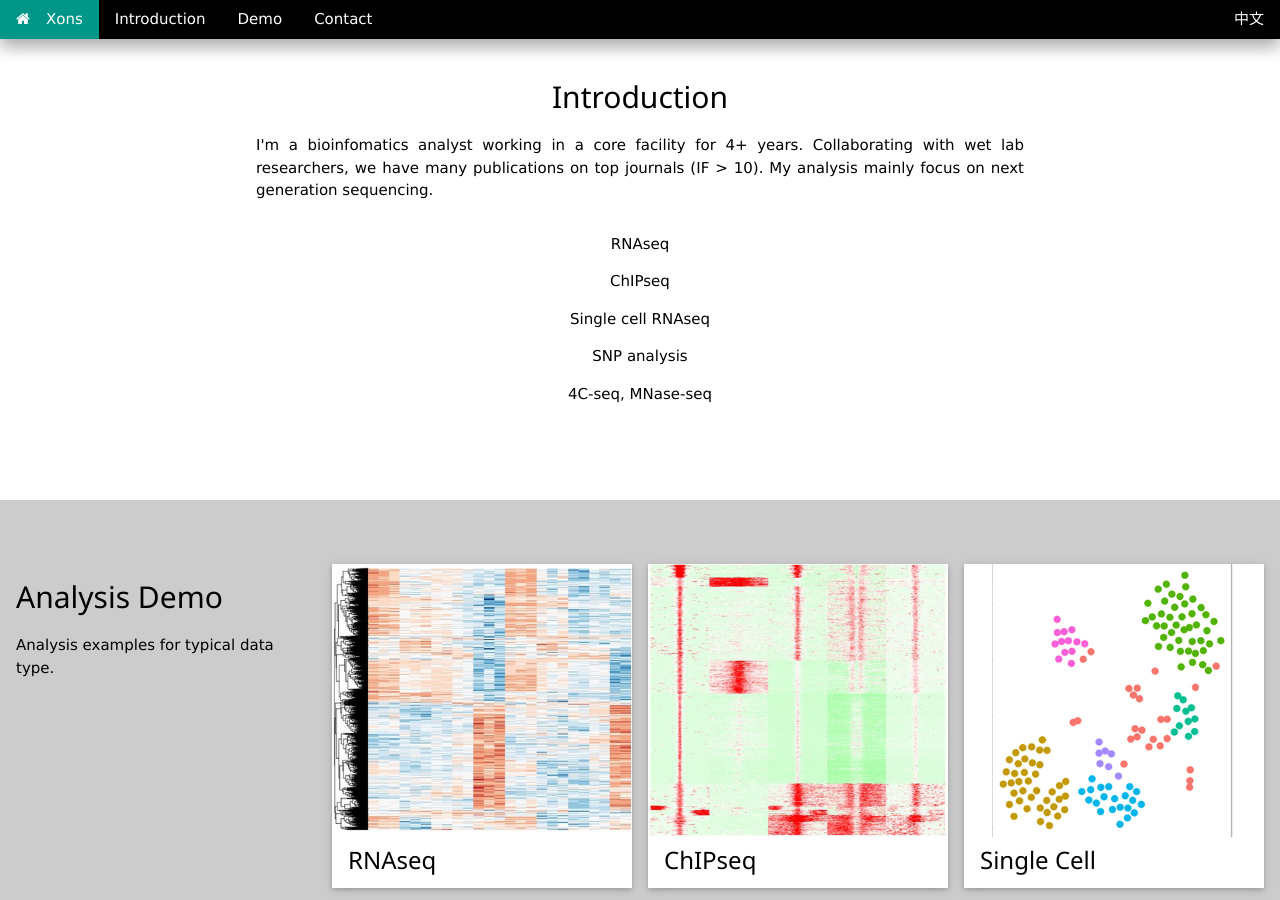
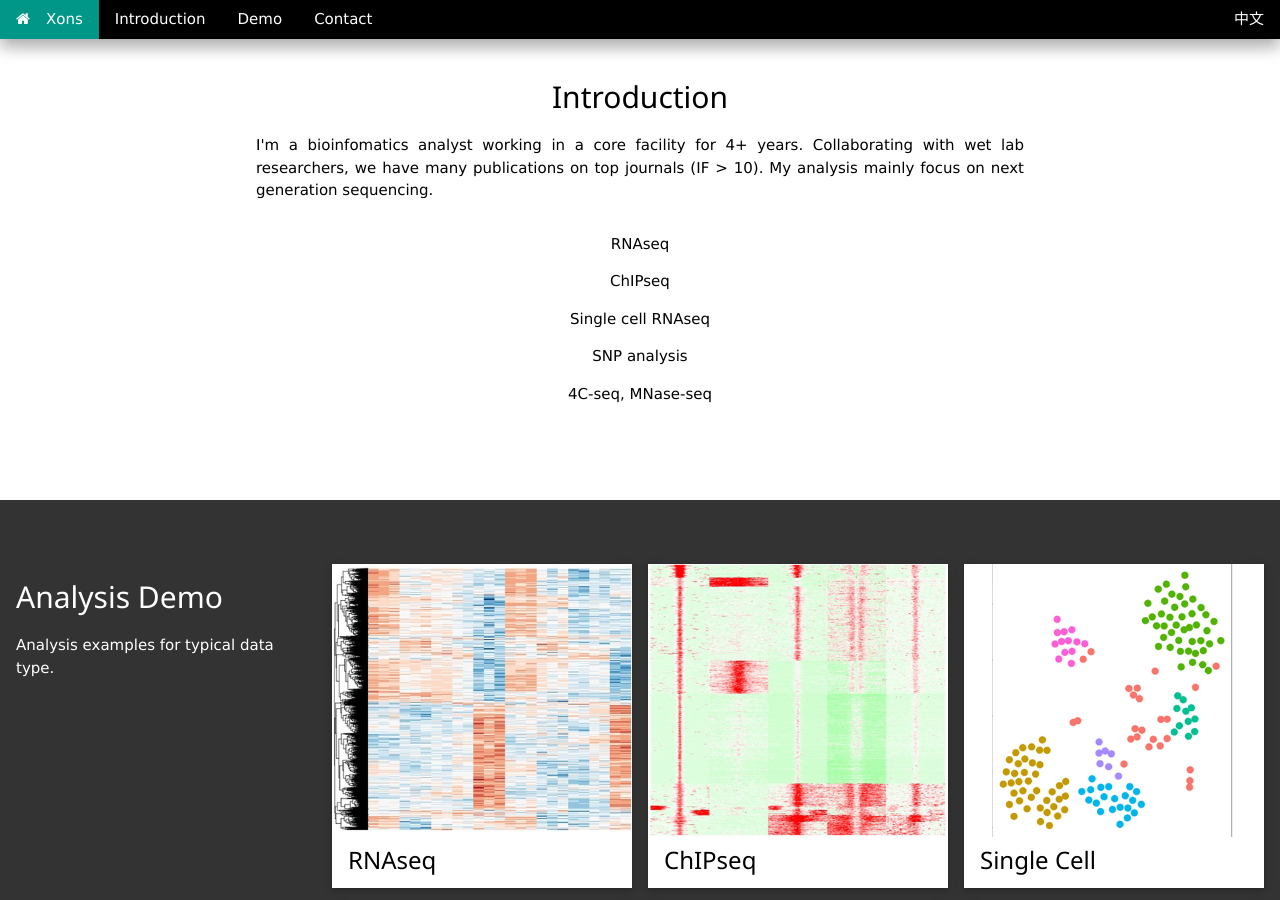
Before and after one commit to xons/xons.github.io, a Jekyll site: the page built from index.html, in a window 1280 px wide and 900 px high. Built offline with Jekyll 4.4.1, drawn with Linux system fonts in a browser that asks for light colours; nearby versions of some CDN libraries; library files that are not in the unit come from our copies.

Commit message:
Update index.html

```diff
--- a/index.html
+++ b/index.html
@@ -20,7 +20,7 @@ title: Xons
   </div>
 
 <!-- Demo Row -->
-<div class="w3-row-padding w3-padding-64 w3-theme-l4" id="demo">
+<div class="w3-row-padding w3-padding-64 w3-theme-l1" id="demo">
 
 <div class="w3-quarter">
 <h2>Analysis Demo</h2>
@@ -57,7 +57,7 @@ title: Xons
 </div>
 
 <!-- Gallery image -->
-<div class="w3-container w3-padding-64">
+<div class="w3-container w3-center w3-padding-64">
     <h2>Gallery</h2>
-    <img src="/img/gallery.jpg" alt="Gallery" style="width:80%;min-height:350px;max-height:600px;">
+    <img src="/img/gallery.jpg" alt="Gallery" style="width:90%;min-height:350px;max-height:600px;">
 </div>
```
